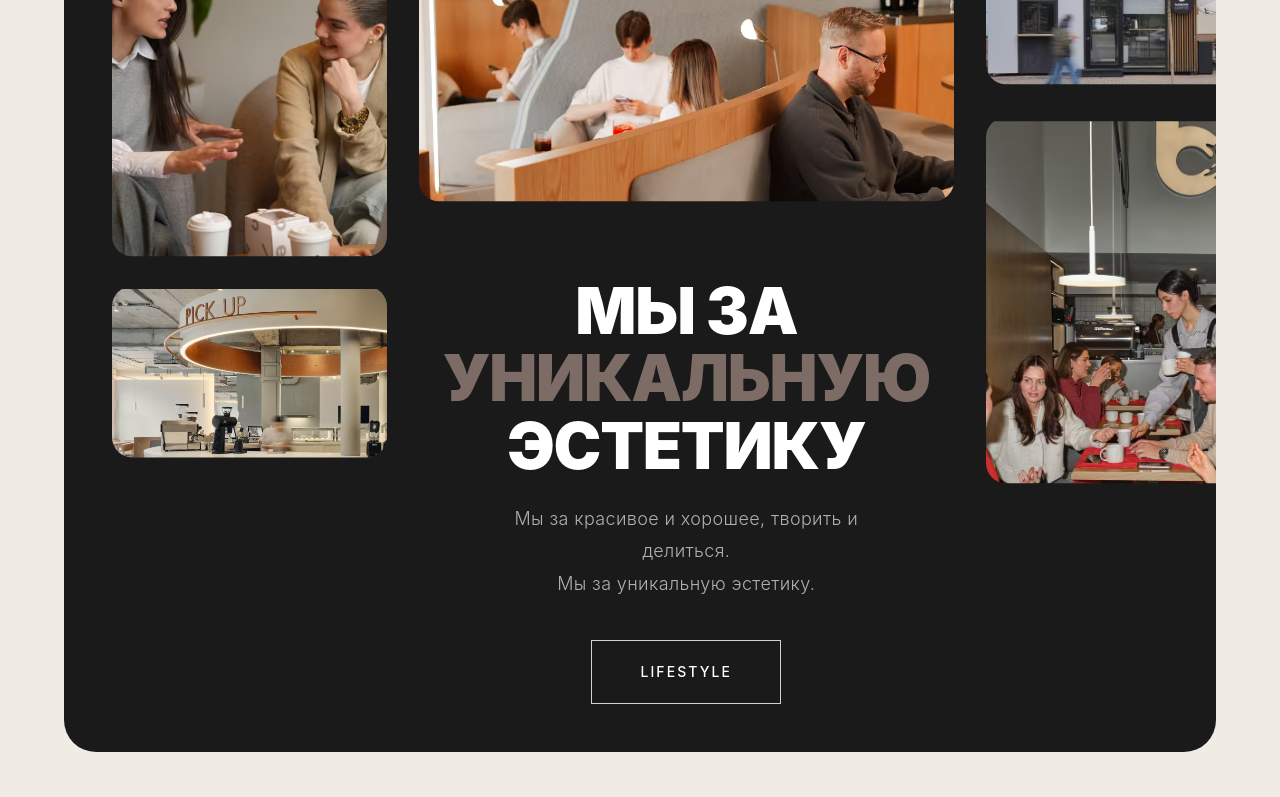
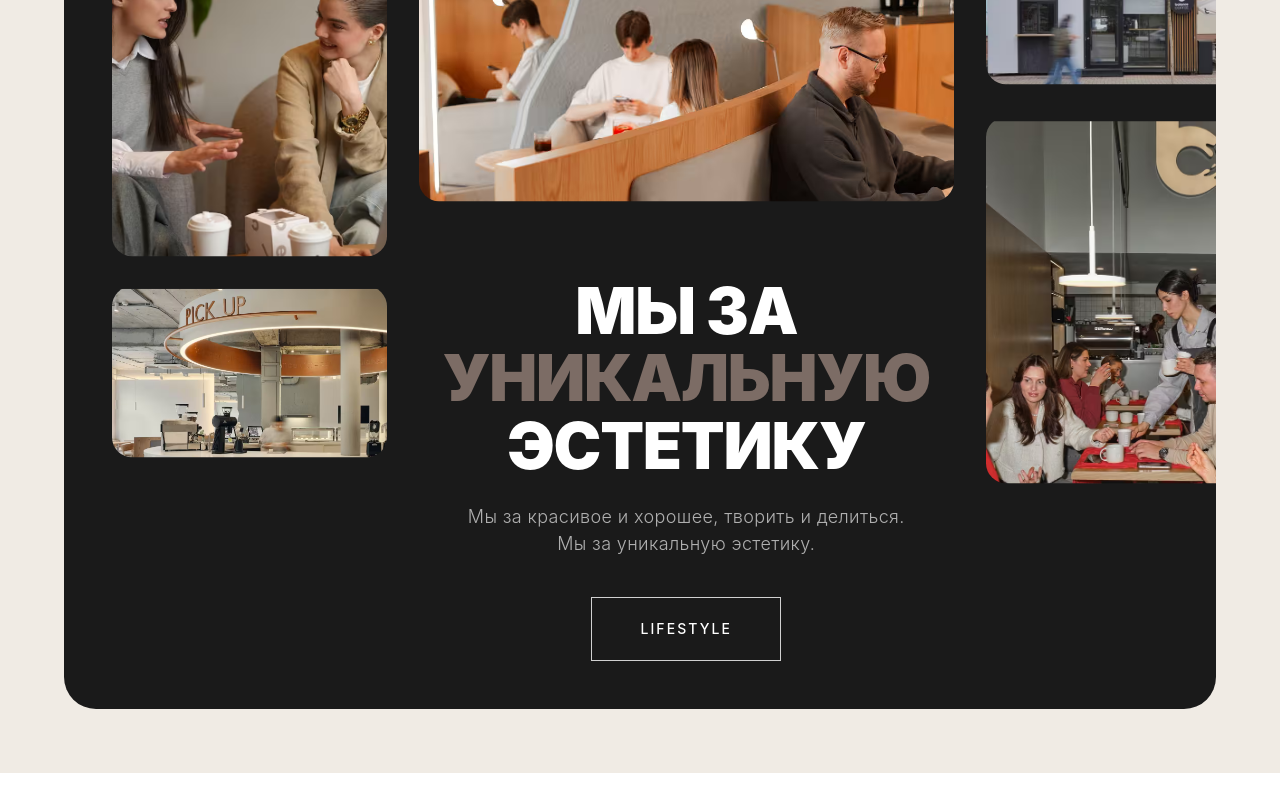
Before and after one commit to alenki/balancecoffee, a React (Vite) app: page /menu in a window 1280 px wide. Shown: the part 2388-3185 px from the top of the page. Built offline with nearby package versions, Linux system fonts and the light colour scheme; a web font is replaced by a local one.

Commit message:
Fixed small detail in gallery section

```diff
--- a/src/components/home/GallerySection.module.css
+++ b/src/components/home/GallerySection.module.css
@@ -375,9 +375,9 @@
   font-size: var(--text-sm);
   font-weight: var(--font-light);
   color: rgba(255, 255, 255, 0.65);
-  line-height: 1.8;
+  line-height: 1.5;
   letter-spacing: 0.02em;
-  max-width: 38ch;
+  max-width: 45ch;
   margin: 0 auto var(--space-6);
 }
 
```
